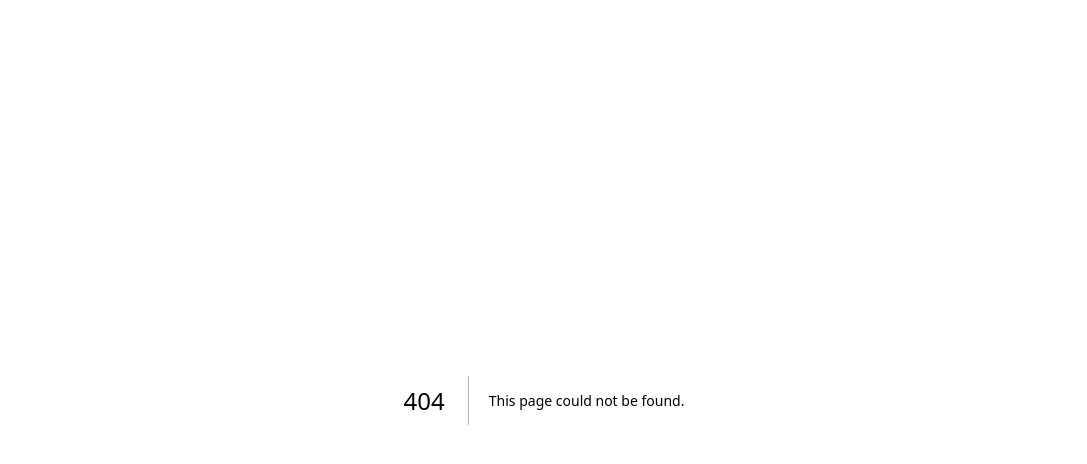
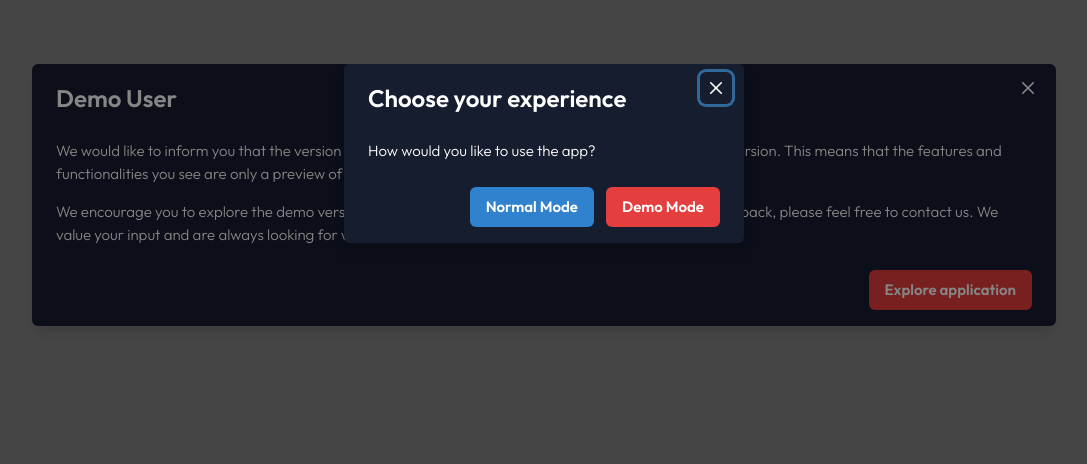
Before and after one commit to JesusKreist/entertainment-web-app, a Next.js app: page /demo in a window 1280 px wide. Before the commit this address had no page. Shown: the top 464 px of the page, without its empty margins (96-1183 px from the left). Built offline with nearby package versions, Linux system fonts and the light colour scheme.

Commit message:
Add prompt for when the page is newly loaded to set app mode

```diff
--- a/src/components/AuthPages/Login/Login.tsx
+++ b/src/components/AuthPages/Login/Login.tsx
@@ -1,10 +1,4 @@
 import { Box, Flex, Image, Text } from "@chakra-ui/react";
-import {
-  FormControl,
-  FormLabel,
-  FormErrorMessage,
-  FormHelperText,
-} from "@chakra-ui/react";
 import LoginForm from "./LoginForm/LoginForm";
 
 type LoginProps = {
--- a/src/components/AuthPages/Login/LoginForm/LoginForm.tsx
+++ b/src/components/AuthPages/Login/LoginForm/LoginForm.tsx
@@ -19,6 +19,7 @@ import { GetServerSidePropsContext } from "next";
 import { getCsrfToken, signIn } from "next-auth/react";
 import axios, { AxiosError } from "axios";
 import { useRouter } from "next/router";
+import { usePageStore } from "../../../../data/appState";
 
 type LoginFormProps = {
   csrfToken: string | undefined;
@@ -33,7 +34,7 @@ const LoginForm: React.FC<LoginFormProps> = ({ csrfToken }) => {
     resolver: yupResolver(validationSchema),
     mode: "onSubmit",
     defaultValues: {
-      email: "DarlaKossSr@mailforspam.com",
+      email: "demo@example.com",
       password: "password",
     },
   });
--- /dev/null
+++ b/src/components/ChooseExperience/ChooseExperience.tsx
@@ -0,0 +1,33 @@
+import React, { Fragment, useEffect, useState } from "react";
+import { appModeStore } from "../../data/appMode";
+import FirstPrompt from "../Homepage/FirstPrompt";
+
+type ChooooseExperienceProps = {
+  children: React.ReactNode;
+};
+const ChooseExperience: React.FC<ChooooseExperienceProps> = ({ children }) => {
+  const [currentAppMode, setCurrentAppMode] = useState<
+    "demo" | "normal" | "unset" | undefined
+  >();
+  const { appMode, setAppMode } = appModeStore();
+
+  const handleAppModeChange = (appMode: "demo" | "normal") => {
+    setAppMode(appMode);
+  };
+
+  useEffect(() => {
+    setCurrentAppMode(appMode);
+  }, [appMode]);
+
+  return (
+    <Fragment>
+      <FirstPrompt
+        currentAppMode={currentAppMode}
+        updateAppMode={handleAppModeChange}
+      />
+      {children}
+    </Fragment>
+  );
+};
+
+export default ChooseExperience;
--- /dev/null
+++ b/src/components/Demo/DemoPage.tsx
@@ -0,0 +1,82 @@
+import {
+  Box,
+  Button,
+  Modal,
+  ModalBody,
+  ModalCloseButton,
+  ModalContent,
+  ModalFooter,
+  ModalHeader,
+  ModalOverlay,
+  useDisclosure,
+} from "@chakra-ui/react";
+import { signIn } from "next-auth/react";
+import { useRouter } from "next/router";
+import { useEffect } from "react";
+import { usePageStore } from "../../data/appState";
+
+const DemoPage = () => {
+  const router = useRouter();
+  const { isOpen, onOpen, onClose } = useDisclosure();
+
+  const navigateToHomepage = () => {
+    router.push("/");
+  };
+
+  const handleDemo = async () => {
+    const response = await signIn("credentials", {
+      email: "demo@example.com",
+      password: "password",
+      redirect: false,
+    });
+
+    if (response?.error) {
+      throw new Error(response.error);
+    }
+
+    navigateToHomepage();
+  };
+
+  return (
+    <Box>
+      <Modal isOpen={true} onClose={onClose}>
+        <ModalOverlay />
+        <ModalContent
+          bgColor="brand.semiDarkBlue"
+          // borderWidth="2px"
+          borderColor="brand"
+          color="white"
+          maxW="80%"
+        >
+          <ModalHeader textStyle="headingS">Demo User</ModalHeader>
+          <ModalCloseButton />
+          <ModalBody textStyle="paragraphMedium">
+            We would like to inform you that the version of the web application
+            you are currently viewing is a demo version. This means that the
+            features and functionalities you see are only a preview of what the
+            full version has to offer.
+          </ModalBody>
+
+          <ModalBody textStyle="paragraphMedium">
+            We encourage you to explore the demo version and see what it can do.
+            If you have any questions or feedback, please feel free to contact
+            us. We value your input and are always looking for ways to improve
+            our application.
+          </ModalBody>
+
+          <ModalFooter>
+            <Button
+              textStyle="paragraphMedium"
+              colorScheme="red"
+              onClick={handleDemo}
+            >
+              Explore application
+            </Button>
+          </ModalFooter>
+        </ModalContent>
+      </Modal>
+    </Box>
+  );
+};
+
+export default DemoPage;
--- /dev/null
+++ b/src/components/Homepage/FirstPrompt.tsx
@@ -0,0 +1,98 @@
+import {
+  Box,
+  useDisclosure,
+  Modal,
+  ModalOverlay,
+  ModalContent,
+  ModalHeader,
+  ModalCloseButton,
+  ModalBody,
+  ModalFooter,
+  Button,
+} from "@chakra-ui/react";
+import { signIn } from "next-auth/react";
+import { useRouter } from "next/router";
+import React, { useEffect } from "react";
+
+type FirstPromptProps = {
+  currentAppMode: "normal" | "demo" | "unset" | undefined;
+  updateAppMode: (appMode: "normal" | "demo") => void;
+};
+
+const FirstPrompt: React.FC<FirstPromptProps> = ({
+  currentAppMode,
+  updateAppMode,
+}) => {
+  const router = useRouter();
+  const { onClose } = useDisclosure();
+
+  const navigateToHomepage = () => {
+    router.push("/");
+  };
+
+  const handleClosePrompt = () => {
+    updateAppMode("normal");
+    onClose();
+  };
+
+  const handleDemo = async () => {
+    updateAppMode("demo");
+    const response = await signIn("credentials", {
+      email: "demo@example.com",
+      password: "password",
+      redirect: false,
+    });
+
+    if (response?.error) {
+      throw new Error(response.error);
+    }
+
+    navigateToHomepage();
+  };
+
+  return (
+    <Modal isOpen={currentAppMode === "unset"} onClose={handleClosePrompt}>
+      <ModalOverlay />
+      <ModalContent
+        bgColor="brand.semiDarkBlue"
+        // borderWidth="2px"
+        borderColor="brand"
+        color="white"
+        width={{
+          base: "87vw",
+          sm: "min(87vw, 400px)",
+          md: "25rem",
+          "2xl": "28vw",
+        }}
+      >
+        <ModalHeader textStyle="headingS">Choose your experience</ModalHeader>
+        <ModalCloseButton />
+        <ModalBody textStyle="paragraphMedium">
+          How would you like to use the app?
+        </ModalBody>
+
+        <ModalFooter>
+          <Button
+            textStyle="paragraphMedium"
+            // variant={"ghost"}
+            colorScheme="blue"
+            mr={3}
+            onClick={handleClosePrompt}
+          >
+            Normal Mode
+          </Button>
+
+          <Button
+            textStyle="paragraphMedium"
+            colorScheme="red"
+            onClick={handleDemo}
+          >
+            Demo Mode
+          </Button>
+        </ModalFooter>
+      </ModalContent>
+    </Modal>
+  );
+};
+
+export default FirstPrompt;
--- a/src/components/Sections/Carousel/CarouselItem/CarouselItem.tsx
+++ b/src/components/Sections/Carousel/CarouselItem/CarouselItem.tsx
@@ -56,7 +56,6 @@ const CarouselItem: React.FC<CarouselItemProps> = ({
       onMouseLeave={() => {
         clearTimeout(timeOutVariable!);
         setIsPreviewShowing(false);
-        console.log("isPreviewShowing", isPreviewShowing);
       }}
     >
       {isPreviewShowing && isAtleastMediumScreen && (
--- /dev/null
+++ b/src/data/appMode.ts
@@ -0,0 +1,21 @@
+import { create } from "zustand";
+import { persist } from "zustand/middleware";
+
+type AppMode = {
+  appMode: "demo" | "normal" | "unset";
+  setAppMode: (appMode: "demo" | "normal" | "unset") => void;
+};
+
+export const appModeStore = create<AppMode>()(
+  persist(
+    (set) => ({
+      appMode: "unset",
+      setAppMode: (appMode: "demo" | "normal" | "unset") => {
+        set({ appMode });
+      },
+    }),
+    {
+      name: "app-mode-storage",
+    }
+  )
+);
--- a/src/pages/_app.tsx
+++ b/src/pages/_app.tsx
@@ -13,12 +13,15 @@ import { ChakraProvider } from "@chakra-ui/react";
 import type { AppProps } from "next/app";
 import theme from "../styles/theme";
 import "./ReactPlayer.css";
+import ChooseExperience from "../components/ChooseExperience/ChooseExperience";
 
 export default function App({ Component, pageProps }: AppProps) {
   return (
     <ChakraProvider theme={theme}>
       <SessionProvider session={pageProps.session}>
-        <Component {...pageProps} />
+        <ChooseExperience>
+          <Component {...pageProps} />
+        </ChooseExperience>
       </SessionProvider>
     </ChakraProvider>
   );
--- a/src/pages/bookmarks.tsx
+++ b/src/pages/bookmarks.tsx
@@ -1,5 +1,6 @@
 import React from "react";
 import Bookmarks from "../components/Bookmarks/Bookmarks";
+
 import NavBar from "../components/NavBar/NavBar";
 import SearchBar from "../components/Sections/SearchBar/SearchBar";
 import Layout from "../components/UI/Layout/Layout";
--- /dev/null
+++ b/src/pages/demo.tsx
@@ -0,0 +1,7 @@
+import DemoPage from "../components/Demo/DemoPage";
+
+const demo = () => {
+  return <DemoPage />;
+};
+
+export default demo;
```
Also changed, not shown: src/components/Homepage/Homepage.tsx (+21 -10 lines), src/components/NavBar/NavBar.tsx (+4 -6 lines).
